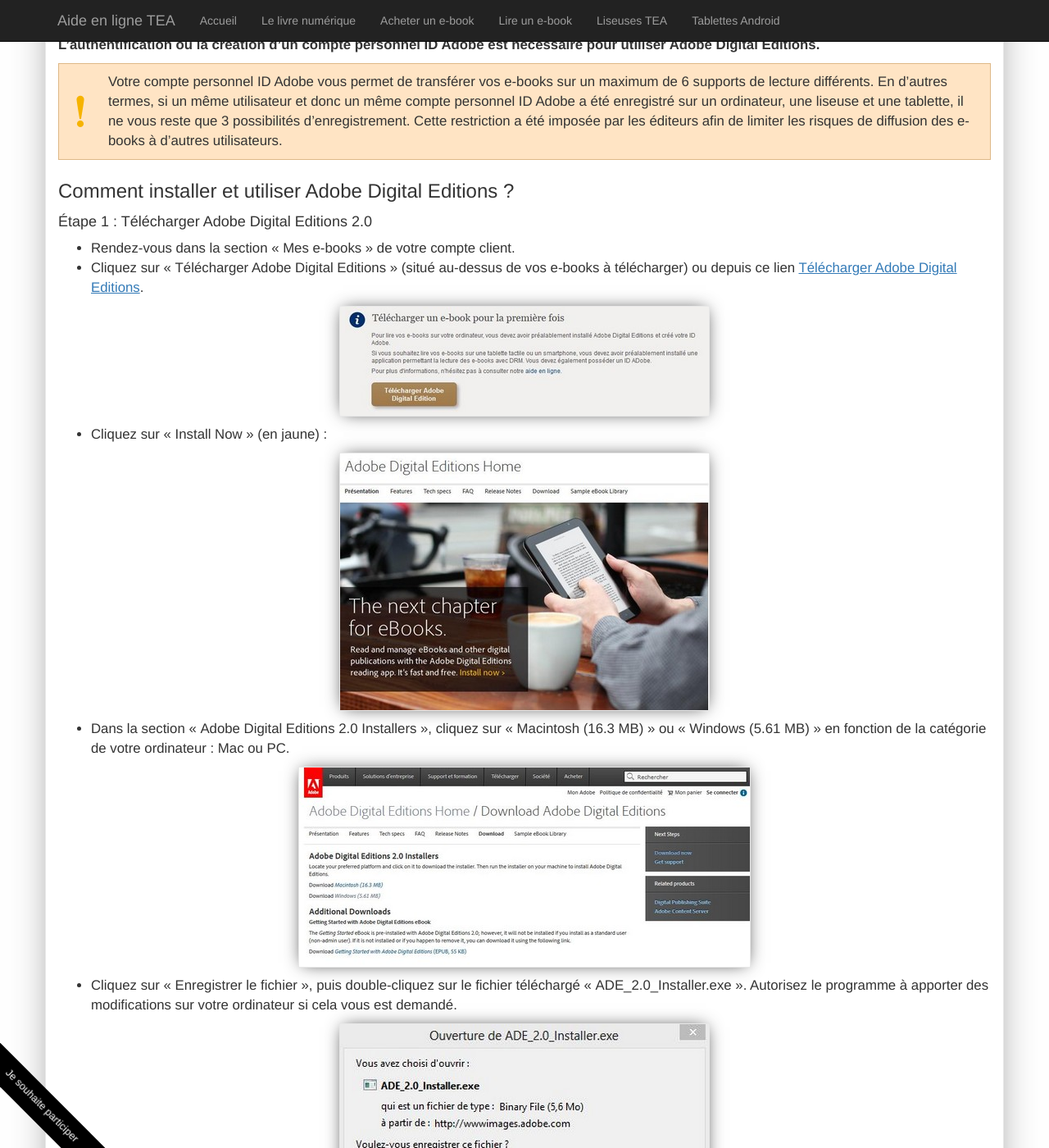
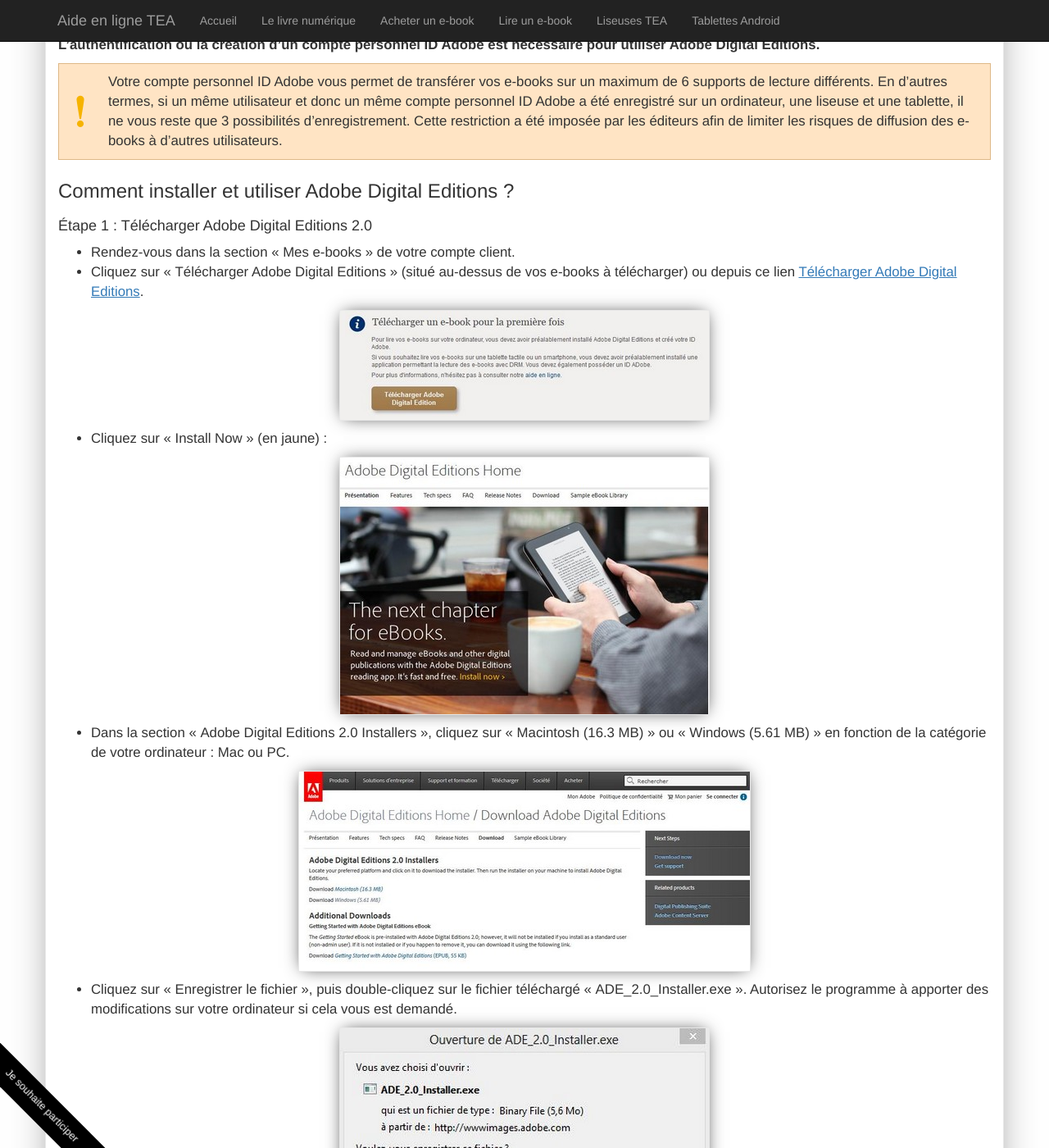
Before and after one commit to TEA-ebook/help-center, a Jekyll site: the page built from _pages/lire-ebook.md, in a window 1280 px wide and 1400 px high, scrolled down 1535 px. Shown: the whole window at 82% size. Built offline with Jekyll 4.4.1, drawn with Linux system fonts in a browser that asks for light colours; nearby versions of some CDN libraries; Markdown is read by kramdown in place of the engine named in the settings.

Commit message:
Add: page style (marges) for level 4 titles

```diff
--- a/css/page.css
+++ b/css/page.css
@@ -19,6 +19,11 @@
 article.page h3 {
   margin-top: 25px;
   margin-bottom: 15px;
+}
+
+article.page h4 {
+  margin-top: 20px;
+  margin-bottom: 10px;
 }
 
 article.page p > img {
```
